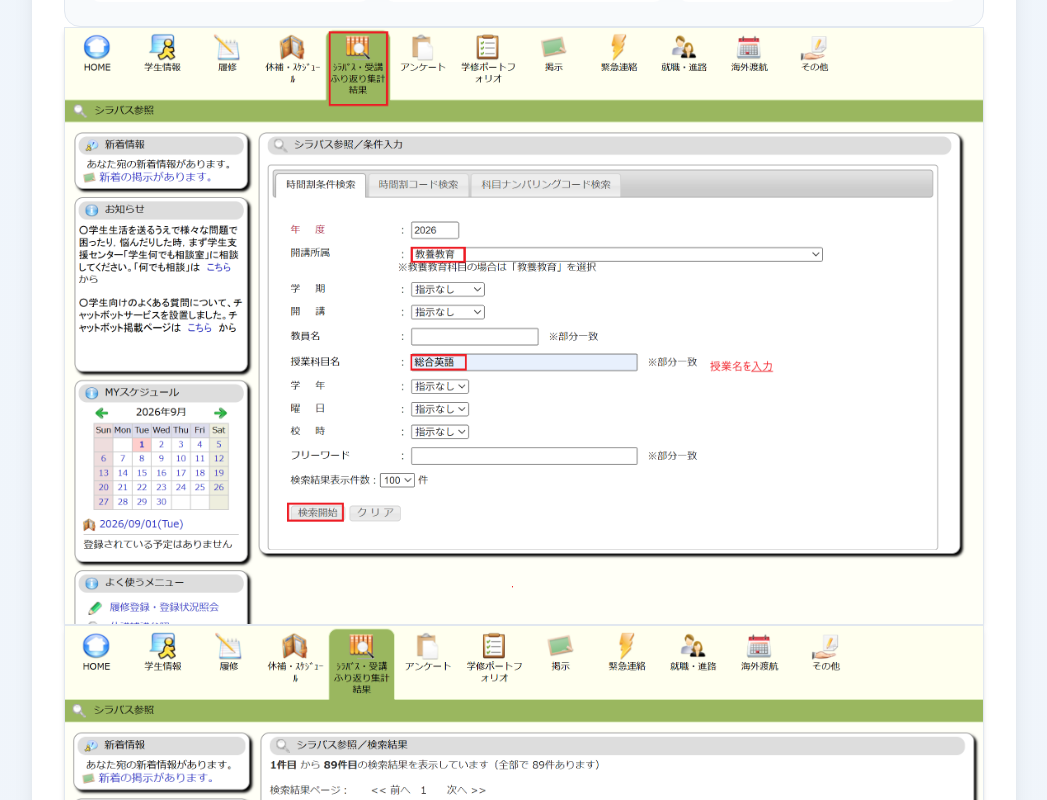
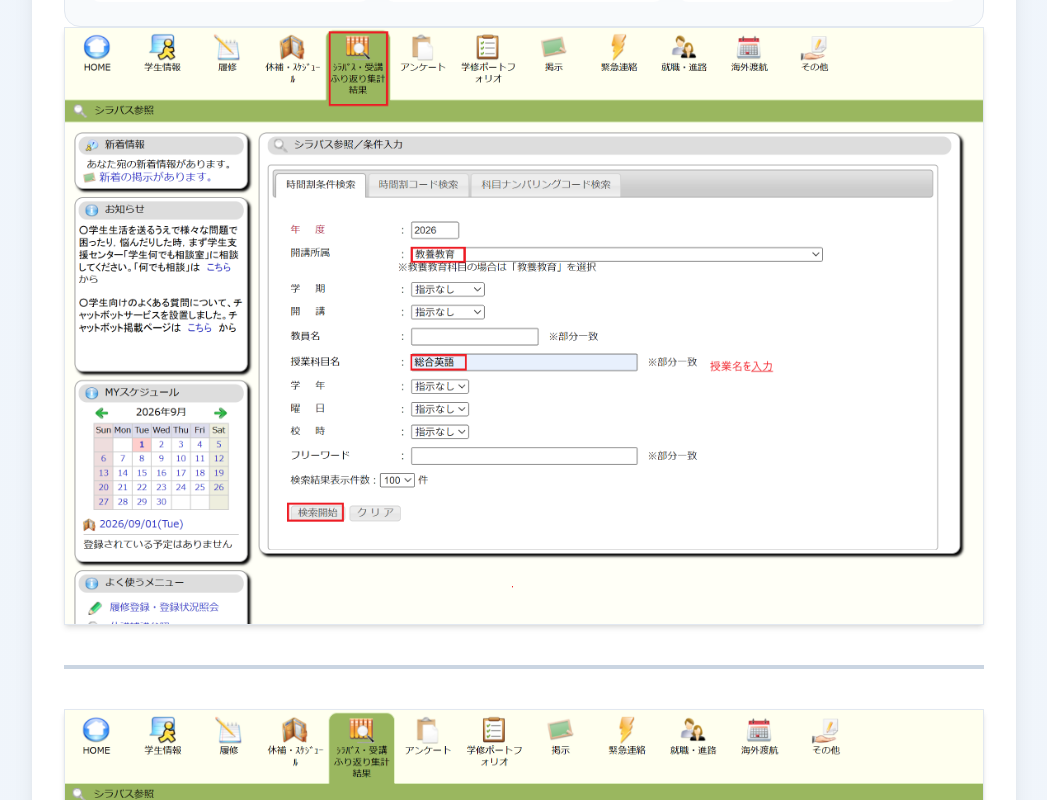
Before and after one commit to Miya300/inazo-clone, a Next.js app: page /risyu-support1/kyoyo-practice in a window 1280 px wide. Shown: the part 11200-12000 px from the top of the page, without its empty margins (116-1163 px from the left). Built offline with nearby package versions, Linux system fonts and the light colour scheme.

Commit message:
トップへ戻るボタン追加

```diff
--- a/app/risyu-support1/kyoyo-practice/page.tsx
+++ b/app/risyu-support1/kyoyo-practice/page.tsx
@@ -743,6 +743,7 @@ export default function KyoyoPracticePage() {
     className="w-full h-auto"
   />
 </div>
+<hr className="my-10 border-2 border-slate-300" />
 <div className="overflow-hidden border border-slate-200 shadow-md">
   <Image
     src="/images/kyoyo/rishu12.png"
@@ -752,6 +753,7 @@ export default function KyoyoPracticePage() {
     className="w-full h-auto"
   />
 </div>
+<hr className="my-10 border-2 border-slate-300" />
 <div className="overflow-hidden border border-slate-200 shadow-md">
   <Image
     src="/images/kyoyo/rishu13.png"
```
